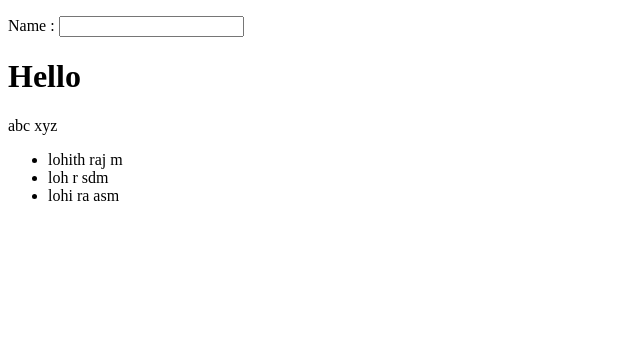
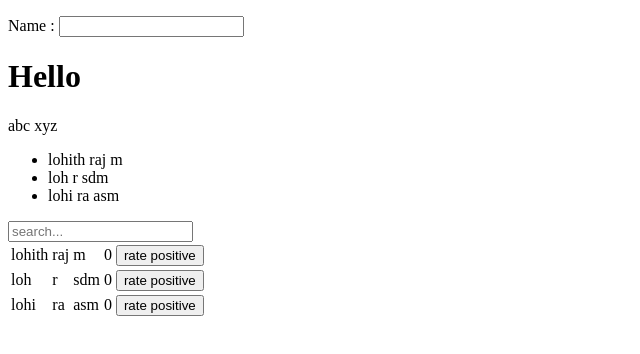
Before and after one commit to rajlohith2/internship-js, a plain HTML site: page index.html in a window 1280 px wide. Shown: the whole page, without its empty margins (0-640 px from the left). Drawn offline with nearby package versions, Linux system fonts and the light colour scheme.

Commit message:
practise3

```diff
--- a/index.html
+++ b/index.html
@@ -19,6 +19,23 @@
             </ul>
         </div>
 
+
+        <div ng-controller="myCtrl">
+
+            <input type="text" placeholder= "search..."name="search" ng-model="searchText.fn"/>
+            <table>
+                <tr ng-repeat = "person in employees | orderBy: 'rating'| filter: searchText">
+                    <td>{{ person.fn }}</td>
+                    <td>{{ person.ln }}</td>
+                    <td>{{ person.gender }}</td>
+                    <td>{{ person.rating }}</td>
+                    <td>
+                        <input type= "button" name= "ratingIncrease" value= "rate positive" ng-click= "increase(person)"/>
+                    </td>
+                </tr>
+            </table>
+        </div>
+
 <script>
 var app = angular.module("myApp", []);
 
@@ -26,11 +43,14 @@ app.controller("myCtrl", function($scope) {
   $scope.firstName = "abc";
   $scope.lastName = "xyz";
   var employees = [
-      {fn: "lohith", ln: "raj", gender: "m"},
-      {fn: "loh", ln: "r", gender: "sdm"},
-      {fn: "lohi", ln: "ra", gender: "asm"}
+      {fn: "lohith", ln: "raj", gender: "m", rating: 0},
+      {fn: "loh", ln: "r", gender: "sdm", rating: 0},
+      {fn: "lohi", ln: "ra", gender: "asm", rating: 0}
       ];
       $scope.employees = employees;
+      $scope.increase = function(person){
+          person.rating++;
+      }
 });
 </script>
 </body>
```
